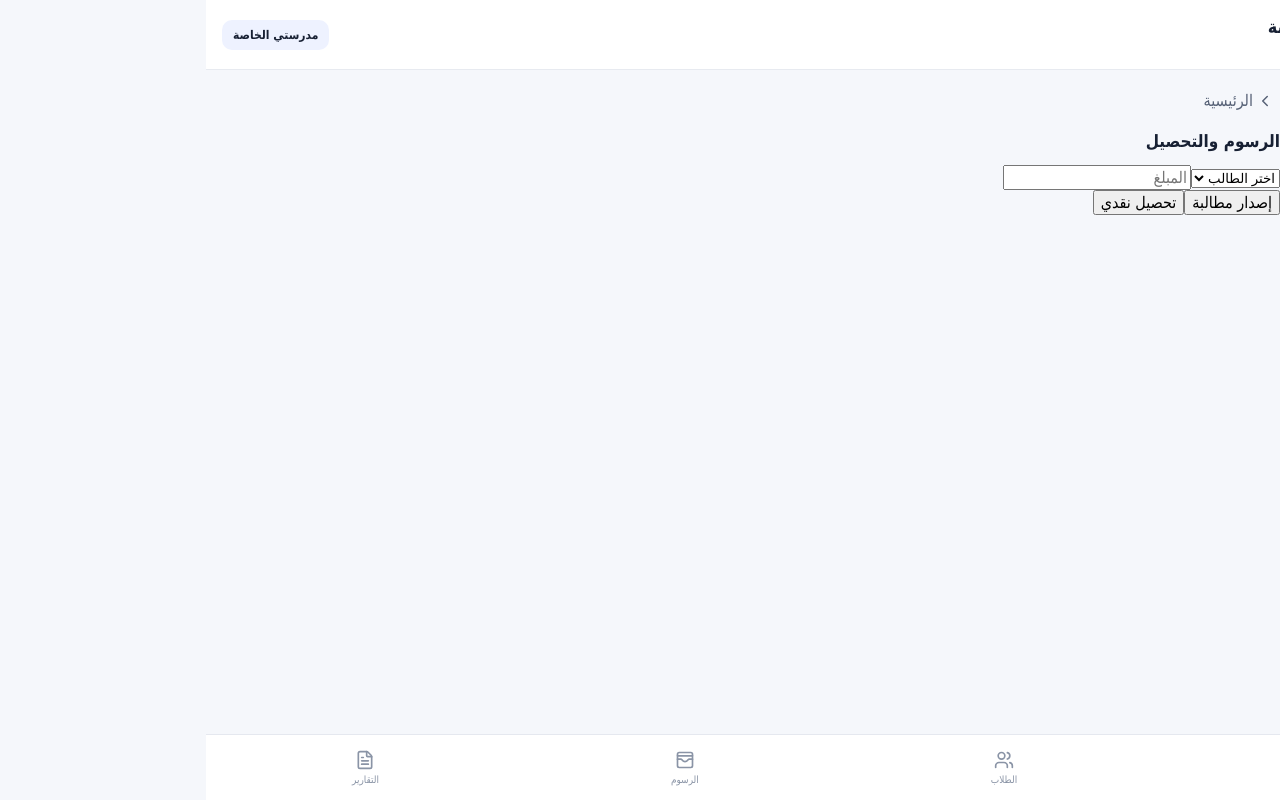
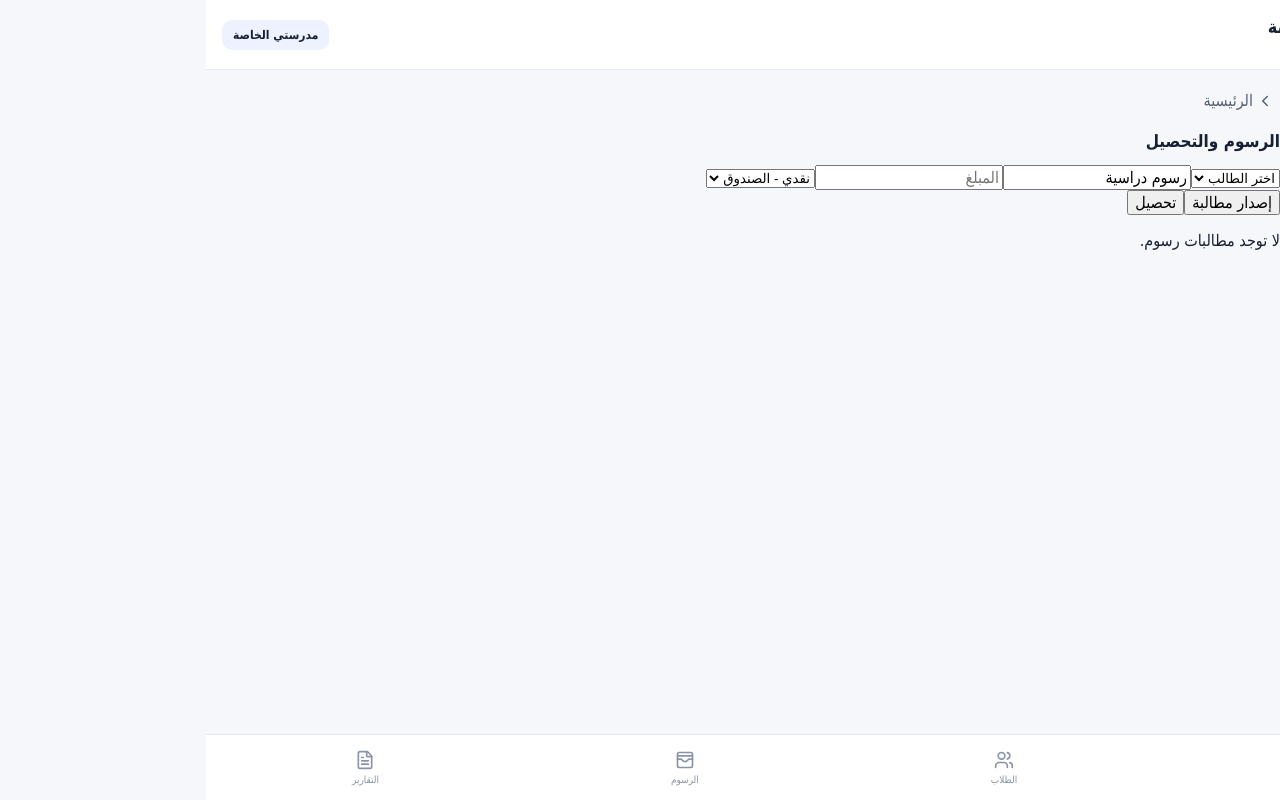
Before and after one commit to huseinhassan733-rgb/hoss, a React (Vite) app: page / in a window 1280 px wide. Both pictures are taken after a click on the button "الرسوم". Built offline with nearby package versions, Linux system fonts and the light colour scheme.

Commit message:
تحسين الرسوم والتحصيل وربط المتبقي

```diff
--- a/src/modules/Fees.jsx
+++ b/src/modules/Fees.jsx
@@ -1,4 +1,63 @@
-import React,{useState} from "react"; import {getDB} from "../db"; import {issueStudentFee,receiveStudentPayment} from "../services/accounting";
-export default function Fees(){const [db,setDb]=useState(getDB());const [studentId,setStudentId]=useState("");const [amount,setAmount]=useState("");const [msg,setMsg]=useState("");
-const refresh=()=>setDb(getDB()); const issue=()=>{if(!studentId||!amount)return;issueStudentFee({studentId,amount});setMsg("تم إصدار الرسوم وترحيلها محاسبيًا");refresh()}; const pay=()=>{if(!studentId||!amount)return;receiveStudentPayment({studentId,amount});setMsg("تم استلام المبلغ وترحيله للصندوق");refresh()};
-return <section className="module"><h2>الرسوم والتحصيل</h2><div className="form-grid"><select value={studentId} onChange={e=>setStudentId(e.target.value)}><option value="">اختر الطالب</option>{db.students.map(s=><option value={s.id} key={s.id}>{s.name}</option>)}</select><input type="number" value={amount} onChange={e=>setAmount(e.target.value)} placeholder="المبلغ"/><div className="actions"><button onClick={issue}>إصدار مطالبة</button><button onClick={pay}>تحصيل نقدي</button></div></div>{msg&&<p className="success">{msg}</p>}<div className="list">{db.fees.map(f=><div className="row" key={f.id}><span>{f.description}</span><b>{Number(f.amount).toLocaleString()} ريال</b></div>)}</div></section>}
+import React,{useState} from "react";
+import {getDB,nextNumber} from "../db";
+import {issueStudentFee,receiveStudentPayment} from "../services/accounting";
+
+export default function Fees(){
+  const [db,setDb]=useState(getDB());
+  const [studentId,setStudentId]=useState("");
+  const [amount,setAmount]=useState("");
+  const [description,setDescription]=useState("رسوم دراسية");
+  const [method,setMethod]=useState("cash");
+  const [msg,setMsg]=useState("");
+
+  const refresh=()=>setDb(getDB());
+  const run=(fn)=>{
+    try{fn();setAmount("");setMsg("تمت العملية وترحيلها محاسبيًا");refresh();}
+    catch(e){setMsg(e.message||"تعذر تنفيذ العملية");}
+  };
+
+  const issue=()=>run(()=>{
+    const n=Number(amount);
+    const fee=issueStudentFee({studentId,amount:n,description});
+    const d=getDB();
+    const i=d.fees.findIndex(x=>x.id===fee.id);
+    if(i>=0){
+      d.fees[i].number=nextNumber("FEE");
+      localStorage.setItem("hoss_school_db_v1",JSON.stringify(d));
+    }
+  });
+
+  const pay=()=>run(()=>receiveStudentPayment({studentId,amount,method}));
+
+  const outstandingFor=s=>db.fees.filter(f=>f.studentId===s.id&&f.status!=="cancelled")
+    .reduce((sum,f)=>sum+Math.max(0,Number(f.amount||0)-Number(f.paidAmount||0)),0);
+
+  return <section className="module">
+    <h2>الرسوم والتحصيل</h2>
+    <div className="form-grid">
+      <select value={studentId} onChange={e=>setStudentId(e.target.value)}>
+        <option value="">اختر الطالب</option>
+        {db.students.map(s=><option value={s.id} key={s.id}>{s.studentNo} - {s.name}</option>)}
+      </select>
+      <input value={description} onChange={e=>setDescription(e.target.value)} placeholder="نوع الرسوم"/>
+      <input type="number" min="1" value={amount} onChange={e=>setAmount(e.target.value)} placeholder="المبلغ"/>
+      <select value={method} onChange={e=>setMethod(e.target.value)}>
+        <option value="cash">نقدي - الصندوق</option><option value="bank">تحويل/بنك</option>
+      </select>
+      <div className="actions"><button onClick={issue}>إصدار مطالبة</button><button onClick={pay}>تحصيل</button></div>
+    </div>
+    {studentId&&<p className="muted">المتبقي على الطالب: {outstandingFor({id:studentId}).toLocaleString()} ريال</p>}
+    {msg&&<p className="success">{msg}</p>}
+    <div className="list">
+      {db.fees.slice().reverse().map(f=>{
+        const student=db.students.find(s=>s.id===f.studentId);
+        const remain=Math.max(0,Number(f.amount||0)-Number(f.paidAmount||0));
+        return <div className="row" key={f.id}>
+          <div><b>{f.number||f.id}</b><small>{student?.name||"طالب غير معروف"} · {f.description}</small></div>
+          <span>{Number(f.amount).toLocaleString()} / متبقي {remain.toLocaleString()} ريال</span>
+        </div>
+      })}
+      {!db.fees.length&&<p className="muted">لا توجد مطالبات رسوم.</p>}
+    </div>
+  </section>;
+}
```
